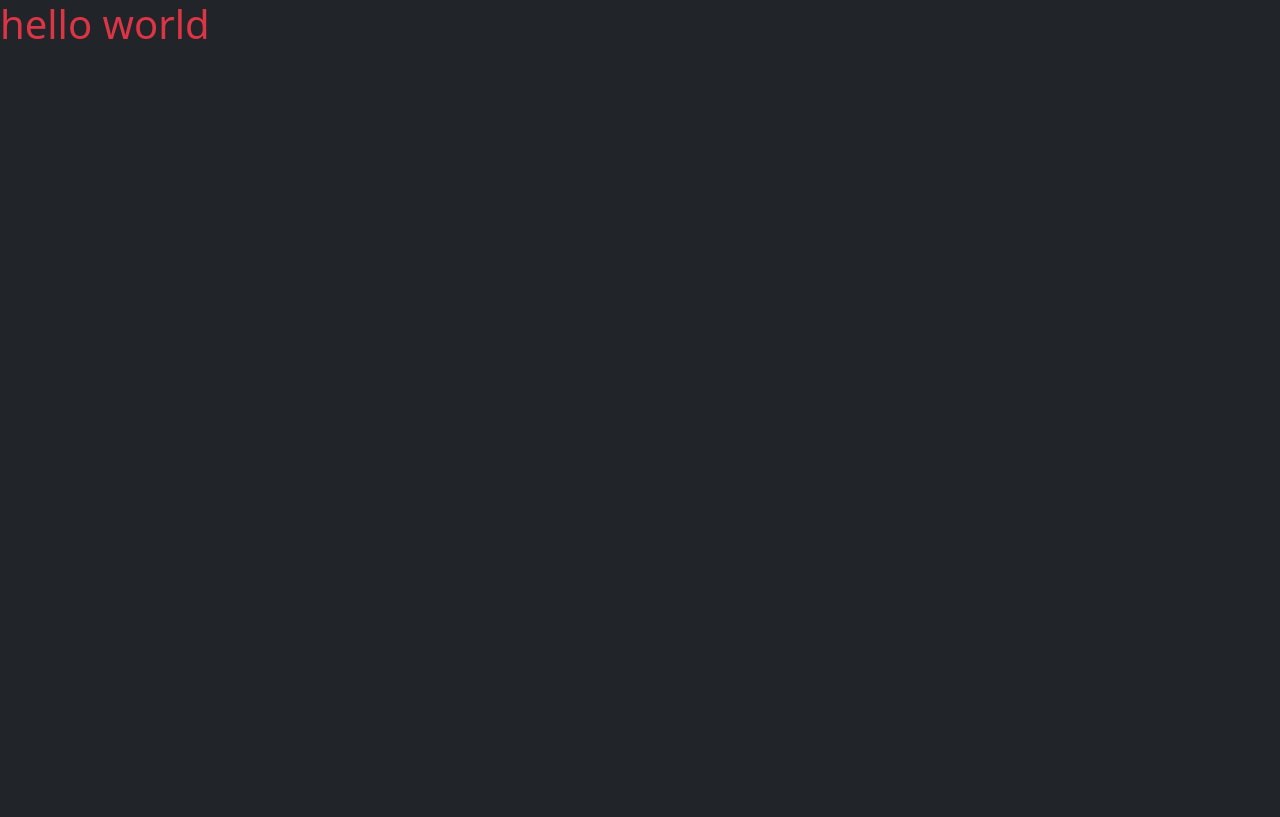
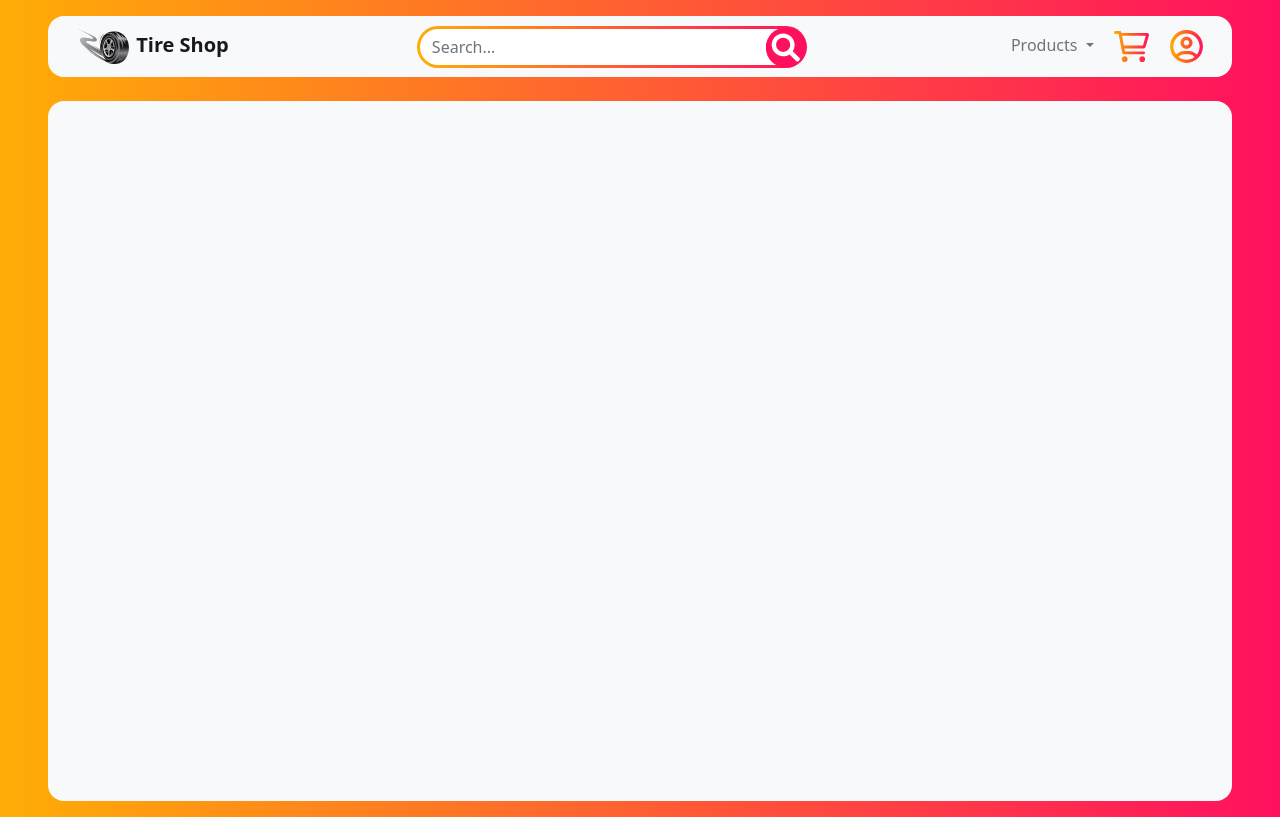
Before and after one commit to paniztgp2002/tire-shop, a Django app: page / in a window 1280 px wide. Before the commit the page is almost empty. Before the commit the page ends 39 px from the top, so only its background shows below. Run offline with Django 4.2, Linux system fonts and the light colour scheme; some libraries are stand-ins or nearby versions.

Commit message:
index init

```diff
--- /dev/null
+++ b/TireShop/website/static/website/css/index.css
@@ -0,0 +1,22 @@
+body {
+    background: linear-gradient(to left, #ff105f, #ffad06);
+}
+
+#search-svg {
+    transform: translateX(-103%) translateY(1.5px);
+    cursor: pointer;
+}
+
+#search-inp {
+    width: 30vw;
+    min-width: 225px;
+}
+
+#search-inp-cont {
+    background: linear-gradient(to left, #ff105f, #ffad06);
+    padding: 3px;
+}
+
+#main {
+    height: 700px;
+}
--- a/TireShop/website/templates/website/index.html
+++ b/TireShop/website/templates/website/index.html
@@ -6,15 +6,99 @@
 <head>
   <meta charset="utf-8">
   <meta name="viewport" content="width=device-width, initial-scale=1">
-  <title>Tire Shop - main page</title>
+  <title>Tire Shop</title>
   <link href="{% static 'website/css/bootstrap.min.css' %}" rel="stylesheet">
+  <link href="{% static 'website/css/index.css' %}" rel="stylesheet">
 </head>
 
-<body class="bg-dark">
-  <h1 class="text-danger">
-    hello world
-  </h1>
+<body class="p-2 p-lg-3 px-lg-5">
+    <nav class="navbar bg-light rounded rounded-4">
+      <div class="container-fluid d-flex justify-content-between">
+        <a class="navbar-brand ps-3" href="#">
+          <img src="{% static 'website/img/tirelogo.svg' %}" alt="Logo" width="55"
+            class="d-inline-block align-text-middle">
+          <b>Tire Shop</b>
+        </a>
+        <form class="ms-2 d-flex" role="search">
+          <span id="search-inp-cont" class="rounded rounded-pill"><input id="search-inp"
+              class="form-control rounded rounded-pill border-0 me-0" type="search" placeholder="Search..."
+              aria-label="Search"></span>
+          <svg id="search-svg" height="40" xmlns="http://www.w3.org/2000/svg" xmlns:xlink="http://www.w3.org/1999/xlink"
+            viewBox="0 0 512 512" shape-rendering="geometricPrecision" text-rendering="geometricPrecision">
+            <circle r="50" transform="matrix(5.120007 0 0 5.120009 256.000366 256.000366)" fill="#ff105f" />
+            <path
+              d="M504.971,448.402L380.623,324.053C402.953,290.902,416,250.977,416,208C416,93.125,322.875,0,208,0s-208,93.125-208,208s93.125,208,208,208c42.977,0,82.902-13.047,116.053-35.377L448.402,504.971c9.373,9.373,24.569,9.373,33.942,0l22.627-22.627c9.373-9.373,9.373-24.569,0-33.942ZM80,208c0-70.58,57.42-128,128-128s128,57.42,128,128c0,70.578-57.42,128-128,128s-128-57.422-128-128Z"
+              transform="matrix(.706176 0 0 0.706175 75.219052 75.219308)" fill="#fff" />
+          </svg>
+        </form>
+        <div class="pe-3">
+          <span class="dropdown">
+            <a class="dropdown-toggle text-decoration-none text-secondary" href="#" role="button"
+              data-bs-toggle="dropdown" aria-expanded="false">
+              Products
+            </a>
+            <ul class="dropdown-menu">
+              <li><a class="dropdown-item" href="#">Tire</a></li>
+              <li><a class="dropdown-item" href="#">Rim</a></li>
+              <li><a class="dropdown-item" href="#">Tube</a></li>
+            </ul>
+          </span>
+          <a class="mx-3" href="#">
+            <svg xmlns="http://www.w3.org/2000/svg" viewBox="0 0 576 512" width="35">
+              <defs>
+                <linearGradient id="Gradient1">
+                  <stop class="stop1" offset="0%" />
+                  <stop class="stop2" offset="50%" />
+                  <stop class="stop3" offset="100%" />
+                </linearGradient>
+                <style>
+                  <![CDATA[
+                  #rect1 {
+                    fill: url(#Gradient1);
+                  }
 
+                  .stop1 {
+                    stop-color: #ffad06;
+                  }
+
+                  .stop2 {
+                    stop-color: #ff5f20;
+                    stop-opacity: 50;
+                  }
+
+                  .stop3 {
+                    stop-color: #ff105f;
+                  }
+                  ]]>
+                </style>
+              </defs>
+              <path id="rect1"
+                d="M176 416C149.49 416 128 437.49 128 464S149.49 512 176 512S224 490.51 224 464S202.51 416 176 416ZM464 416C437.49 416 416 437.49 416 464S437.49 512 464 512S512 490.51 512 464S490.51 416 464 416ZM569.529 44.734C563.42 36.641 554.107 32 543.967 32H121.957L119.578 19.51C117.422 8.189 107.523 0 96 0H24C10.746 0 0 10.744 0 24C0 37.254 10.746 48 24 48H76.141L136.424 364.488C138.58 375.809 148.479 384 160.002 384H488C501.254 384 512 373.254 512 360C512 346.744 501.254 336 488 336H179.859L170.717 288H489.123C503.406 288 515.959 278.531 519.885 264.797L574.748 72.797C577.529 63.047 575.623 52.828 569.529 44.734ZM477.049 240H161.574L131.1 80H522.77L477.049 240Z" />
+            </svg></a>
+          <a href="#">
+            <svg xmlns="http://www.w3.org/2000/svg" viewBox="0 0 512 512" width="35">
+              <defs>
+                <linearGradient id="Gradient2">
+                  <stop class="stop1" offset="0%" />
+                  <stop class="stop2" offset="50%" />
+                  <stop class="stop3" offset="100%" />
+                </linearGradient>
+                <style>
+                  <![CDATA[
+                  #rect2 {
+                    fill: url(#Gradient2);
+                  }
+                  ]]>
+                </style>
+              </defs>
+              <path id="rect2"
+                d="M256 16C123.451 16 16 123.451 16 256S123.451 496 256 496S496 388.549 496 256S388.549 16 256 16ZM256 448C211.934 448 171.41 432.922 138.971 407.865C159.469 383.609 189.818 368 224 368H288C322.182 368 352.467 383.66 372.949 407.924C340.523 432.945 300.031 448 256 448ZM407.381 373.676C378.084 340.795 335.508 320 288 320H224C176.484 320 133.934 340.816 104.658 373.727C79.279 341.174 64 300.379 64 256C64 150.131 150.131 64 256 64S448 150.131 448 256C448 300.355 432.736 341.133 407.381 373.676ZM256 112C207.398 112 168 151.398 168 200C168 248.6 207.398 288 256 288S344 248.6 344 200C344 151.398 304.602 112 256 112ZM256 240C233.943 240 216 222.055 216 200C216 177.943 233.943 160 256 160S296 177.943 296 200C296 222.055 278.057 240 256 240Z" />
+            </svg></a>
+        </div>
+      </div>
+    </nav>
+    <div id="main" class="d-flex justify-content-center rounded-4 bg-light mt-4">
+    </div>
   <script src="{% static 'website/js/bootstrap.bundle.min.js' %}"></script>
 </body>
 
```
Also changed, not shown: TireShop/website/static/website/img/tirelogo.svg (added).
